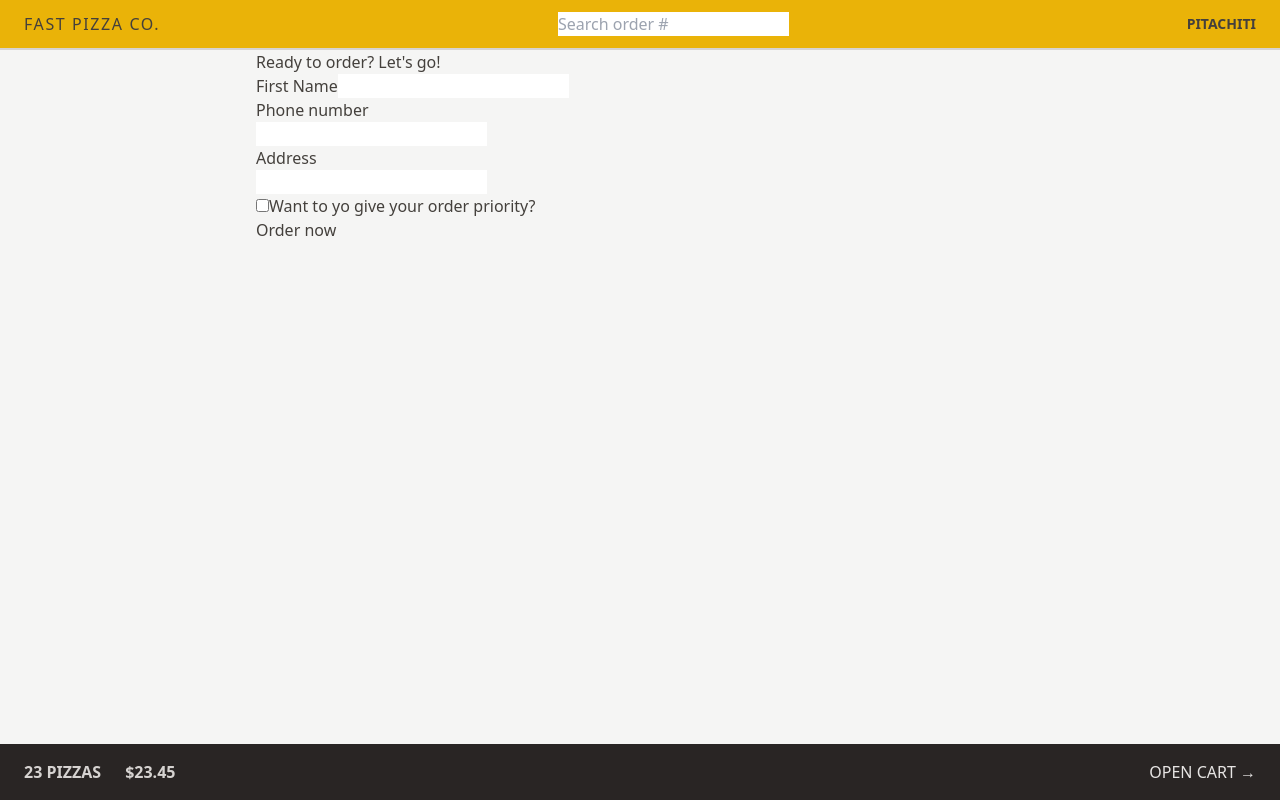
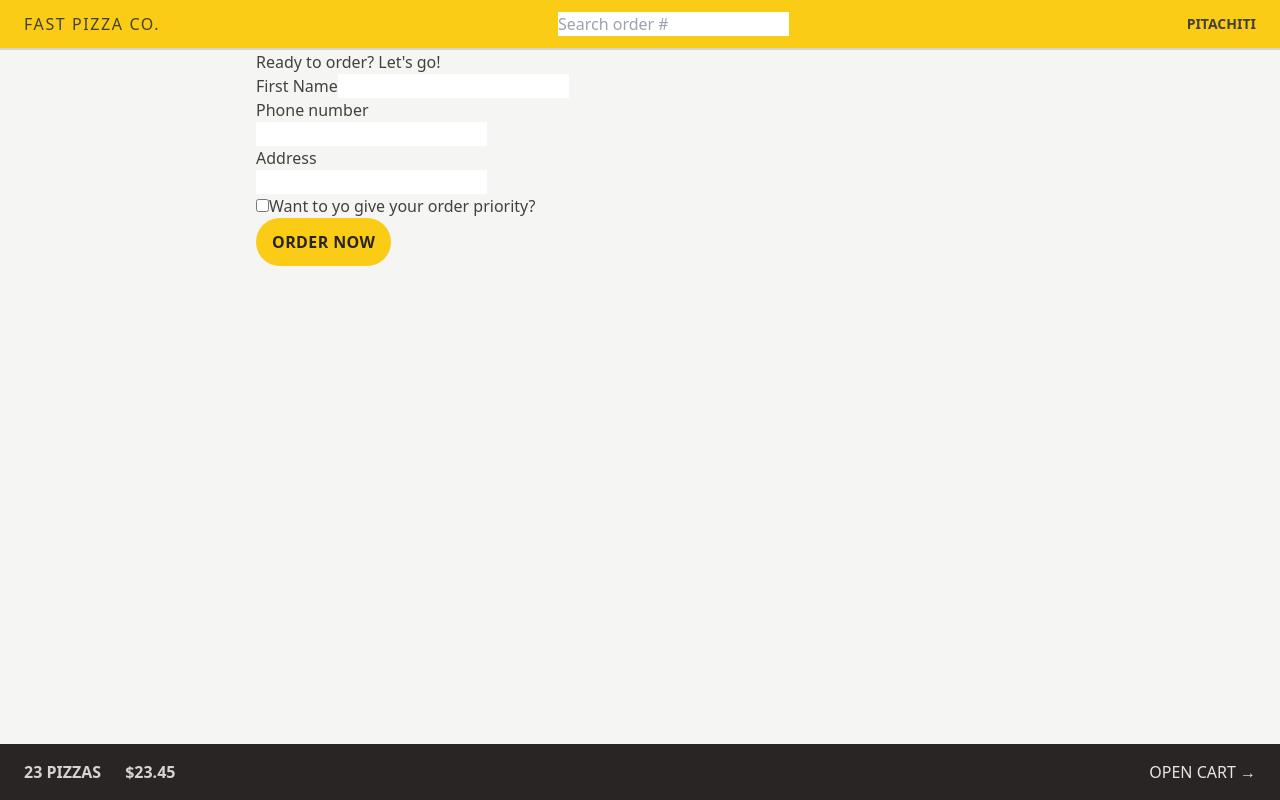
Before and after one commit to FatPat117/Pizza-Co, a React (Vite) app: page /order/new in a window 1280 px wide. Built offline with nearby package versions, Linux system fonts and the light colour scheme.

Commit message:
Styling Buttons: Element States and Transitions

```diff
--- a/src/features/cart/Cart.jsx
+++ b/src/features/cart/Cart.jsx
@@ -29,7 +29,12 @@
 
   return (
     <div>
-      <Link to="/menu">&larr; Back to menu</Link>
+      <Link
+        to="/menu"
+        className="text-sm text-blue-600 hover:text-blue-800 hover:underline"
+      >
+        &larr; Back to menu
+      </Link>
 
       <h2>Your cart, %NAME%</h2>
 
--- a/src/features/order/CreateOrder.jsx
+++ b/src/features/order/CreateOrder.jsx
@@ -76,7 +76,10 @@
 
         <div>
           <input type="hidden" name="cart" value={JSON.stringify(cart)} />
-          <button disabled={isSubmitting}>
+          <button
+            disabled={isSubmitting}
+            className="inline-block rounded-full bg-yellow-400 px-4 py-3 font-semibold uppercase tracking-wide text-stone-800 transition-all duration-300 hover:bg-yellow-300 focus:bg-yellow-300 focus:outline-none focus:ring focus:ring-yellow-300 focus:ring-offset-2 disabled:cursor-not-allowed"
+          >
             {isSubmitting ? 'Placing Order....' : ` Order now`}
           </button>
         </div>
--- a/src/ui/Header.jsx
+++ b/src/ui/Header.jsx
@@ -4,7 +4,7 @@
 
 function Header() {
   return (
-    <header className="flex items-center justify-between border-b-2 border-stone-300 bg-yellow-500 px-4 py-3 uppercase sm:px-6">
+    <header className="flex items-center justify-between border-b-2 border-stone-300 bg-yellow-400 px-4 py-3 uppercase sm:px-6">
       <Link to="/" className="tracking-widest">
         Fast Pizza Co.
       </Link>
```
